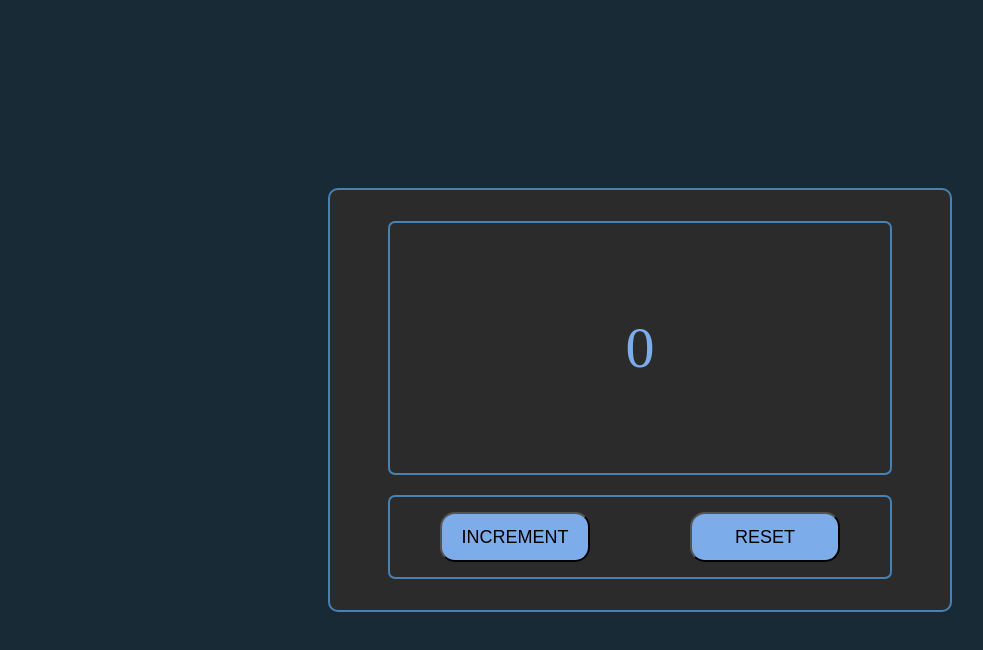
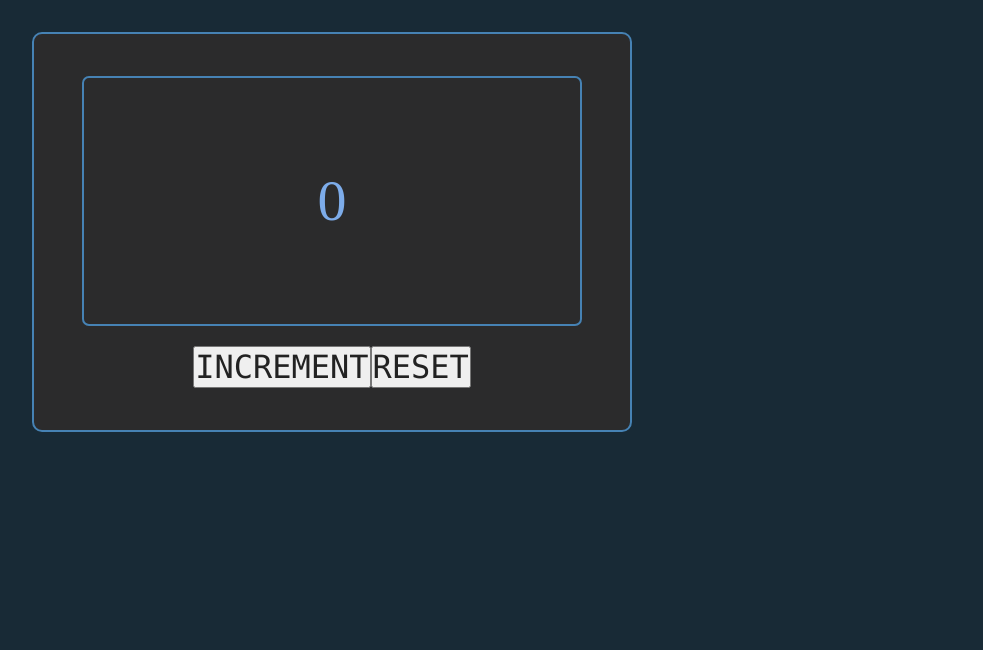
Before and after one commit to phoenix2307/counter-2024, a React (Create React App) app: page / in a window 1280 px wide. Shown: the top 650 px of the page, without its empty margins (0-983 px from the left). Built offline with nearby package versions, Linux system fonts and the light colour scheme.

Commit message:
styles in props

```diff
--- a/src/App.tsx
+++ b/src/App.tsx
@@ -2,9 +2,19 @@ import React, {useState} from 'react';
 import './App.css';
 import {SetDisplay} from "./components/set-display/SetDisplay";
 import {OutputDisplay} from "./components/output-display/OutputDisplay";
+import styled from "styled-components";
+
+const AppWrapper = styled.div`
+  width: 100%;
+  height: 100vh;
+  padding: 2rem;
+  background-color: #182a36;
+  //color: #b3d4fc;
+`
 
 function App() {
     const [currentValue, setCurrentValue] = useState(0)
+    const [stopCounting, setStopCounting] = useState(false)
 
     const incrementCounter = () => {
         const newValue = currentValue + 1
@@ -15,10 +25,15 @@ function App() {
     }
 
     return (
-        <div className="App">
+        <AppWrapper>
             {/*<SetDisplay/>*/}
-            <OutputDisplay currentValue={currentValue} increment={incrementCounter} reset={resetCounter}/>
-        </div>
+            <OutputDisplay
+                currentValue={currentValue}
+                increment={incrementCounter}
+                reset={resetCounter}
+                stopCounting={stopCounting}
+            />
+        </AppWrapper>
     );
 }
 
--- a/src/components/independent-components/Button.module.css
+++ b/src/components/independent-components/Button.module.css
@@ -1,10 +1,10 @@
 .buttonCounter {
-    height: 50px;
+ /*   height: 50px;
     width: 150px;
     background-color: #7dacea;
     color: black;
     font-size: 18px;
     cursor: pointer;
     border-radius: 15px;
-    text-align: center;
+    text-align: center;*/
 }
--- a/src/components/output-display/OutputDisplay.tsx
+++ b/src/components/output-display/OutputDisplay.tsx
@@ -5,7 +5,9 @@ import {Button} from "../independent-components/Button";
 
 export const OutputDisplay: FC<OutputDisplayType> = (props) => {
 
-    const {currentValue, increment, reset} = props
+    const {currentValue, increment, reset, stopCounting} = props
+
+    const numberColor = stopCounting ? 'red' : 'inherit'
 
     const incrementCounter = () => {
         increment()
@@ -16,7 +18,7 @@ export const OutputDisplay: FC<OutputDisplayType> = (props) => {
 
     return (
         <DisplayContainer>
-            <DisplayOutput>
+            <DisplayOutput color={numberColor}>
                 {currentValue}
             </DisplayOutput>
             <BlockButtons>
--- a/src/components/styled-comps/styles.ts
+++ b/src/components/styled-comps/styles.ts
@@ -26,32 +26,33 @@ export const DisplayOutput = styled.div`
   justify-content: center;
   align-items: center;
   font-size: 58px;
+  color: ${props=>props.color};
 `
 
 export const DisplaySet = styled.div`
-  height: 250px;
+/*  height: 250px;
   width: 500px;
   display: flex;
   flex-direction: column;
   border: inherit;
   border-radius: 7px;
-  justify-content: space-evenly;
+  justify-content: space-evenly;*/
 `
 
 export const BlockButtons = styled.div`
-  display: flex;
+/*  display: flex;
   flex-direction: row;
   justify-content: space-around;
   align-items: center;
-  /**/
+  !**!
   border: inherit;
   border-radius: 7px;
   height: 80px;
-  width: 500px;
+  width: 500px;  */
 `
 
 export const BlockInput = styled.div`
-  display: flex;
+ /* display: flex;
   flex-direction: row;
   justify-content: center;
   align-items: center;
@@ -59,16 +60,16 @@ export const BlockInput = styled.div`
   width: 460px;
   font-size: 18px;
   padding-left: 20px;
-  gap: 15px;
+  gap: 15px;*/
 `
 
 export const ButtonCounter = styled.button`
-  height: 50px;
+ /* height: 50px;
   width: 150px;
   background-color: #7dacea;
   color: black;
   font-size: 18px;
   cursor: pointer;
   border-radius: 15px;
-  text-align: center;
+  text-align: center;*/
 `
--- a/src/components/types/types.ts
+++ b/src/components/types/types.ts
@@ -4,6 +4,7 @@ export type OutputDisplayType = {
     currentValue: number
     increment: () => void
     reset: () => void
+    stopCounting: boolean
 }
 
 export type ButtonType = {
--- a/src/index.tsx
+++ b/src/index.tsx
@@ -10,6 +10,7 @@ const Global = createGlobalStyle`
     margin: 0;
     padding: 0;
     box-sizing: border-box;
+    font-family: Consolas;
   }
 `
 
@@ -17,9 +18,13 @@ const root = ReactDOM.createRoot(
   document.getElementById('root') as HTMLElement
 );
 root.render(
-  <React.StrictMode>
-    <App />
-  </React.StrictMode>
+    <>
+        <Global/>
+        <React.StrictMode>
+            <App />
+        </React.StrictMode>
+    </>
+
 );
 
 // If you want to start measuring performance in your app, pass a function
```
Also changed, not shown: src/components/independent-components/Input.module.css (+4 -4 lines).
